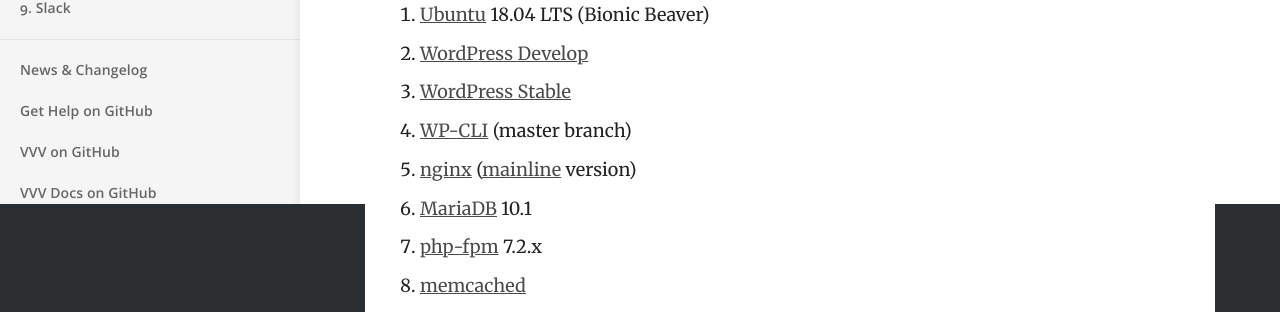
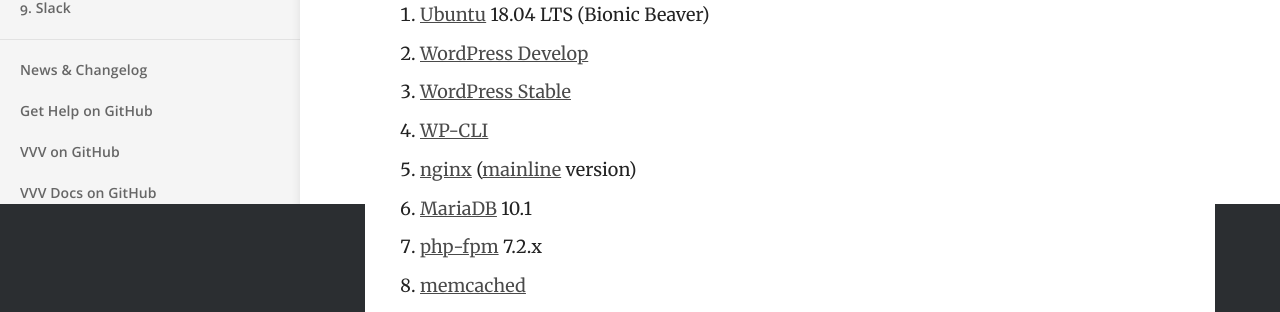
Before and after one commit to Varying-Vagrant-Vagrants/varyingvagrantvagrants.org, a Jekyll site: the page built from docs/en-US/what-is-vvv.md, in a window 1280 px wide. Shown: the part 696-1008 px from the top of the page. Built offline with Jekyll 4.4.1, drawn with Linux system fonts in a browser that asks for light colours.

Commit message:
use stable rather than master

```diff
--- a/docs/en-US/what-is-vvv.md
+++ b/docs/en-US/what-is-vvv.md
@@ -6,7 +6,7 @@ description: Varying Vagrant Vagrants is an open source Vagrant configuration fo
 permalink: /docs/en-US/what-is-vvv/
 ---
 
-Varying Vagrant Vagrants is an open source [Vagrant](https://www.vagrantup.com) configuration focused on [WordPress](https://wordpress.org) development. VVV is [MIT Licensed](https://github.com/varying-vagrant-vagrants/vvv/blob/master/LICENSE).
+Varying Vagrant Vagrants is an open source [Vagrant](https://www.vagrantup.com) configuration focused on [WordPress](https://wordpress.org) development. VVV is [MIT Licensed](https://github.com/varying-vagrant-vagrants/vvv/blob/stable/LICENSE).
 
 ### The Purpose of Varying Vagrant Vagrants
 
@@ -21,7 +21,7 @@ A bunch of stuff!
 1. [Ubuntu](http://www.ubuntu.com/) 18.04 LTS (Bionic Beaver)
 1. [WordPress Develop](https://develop.svn.wordpress.org/trunk/)
 1. [WordPress Stable](https://wordpress.org/)
-1. [WP-CLI](http://wp-cli.org/) (master branch)
+1. [WP-CLI](http://wp-cli.org/)
 1. [nginx](http://nginx.org/) ([mainline](http://nginx.com/blog/nginx-1-6-1-7-released/) version)
 1. [MariaDB](https://mariadb.org/) 10.1
 1. [php-fpm](http://php-fpm.org/) 7.2.x
```
